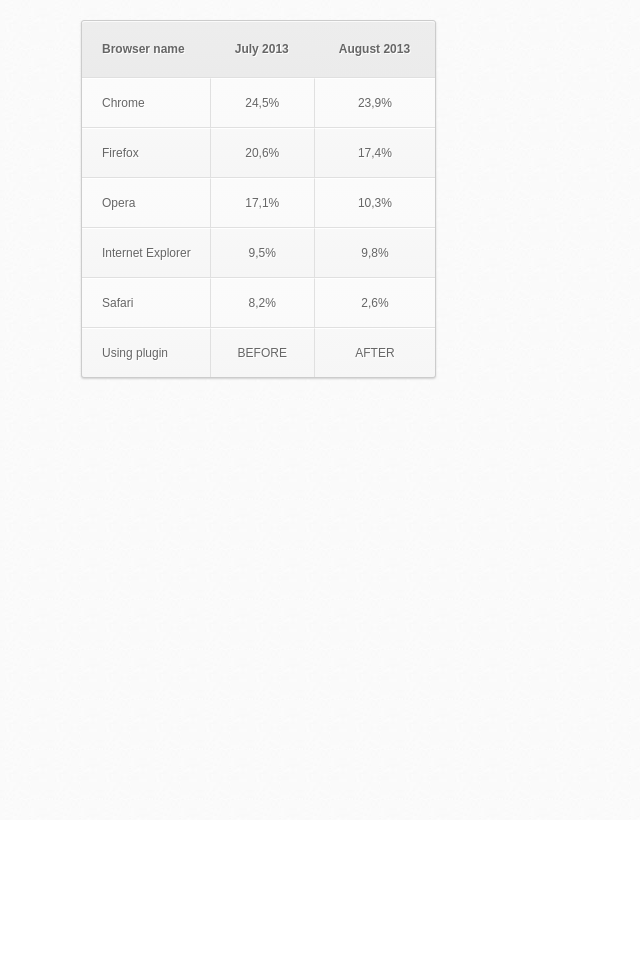
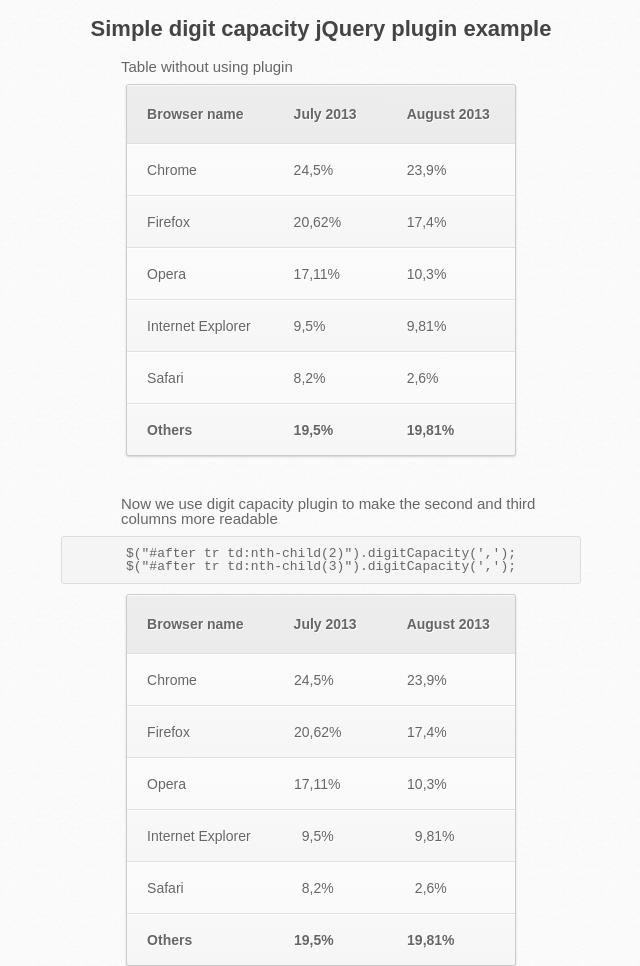
Before and after one commit to anton-permiakov/digitCapacity, a plain HTML site: page index.html in a window 1280 px wide. Shown: the whole page, without its empty margins (319-959 px from the left). Before the commit the page ends 820 px from the top, so only its background shows below. Drawn offline with nearby package versions, Linux system fonts and the light colour scheme.

Commit message:
digitCapacity plugin example

```diff
--- a/index.html
+++ b/index.html
@@ -42,6 +42,26 @@ body{
 	margin:0 auto;
 	width:520px;
 }
+h2{
+	color: #444;
+	font-size: 22px;
+	text-align: center;
+}
+p{
+	margin-left: 60px;
+	color: #666;
+	font-size: 15px;
+}
+code{
+	padding: 10px;
+	background: #f5f5f5;
+	text-align: center;
+	display: block;
+	border-radius: 3px;
+	border: 1px solid #DDD;
+	margin-top: 10px;
+	color: #666;
+}
 a:link {
 	color: #666;
 	font-weight: bold;
@@ -80,10 +100,10 @@ table a:hover {
 table {
 	font-family:Arial, Helvetica, sans-serif;
 	color:#666;
-	font-size:12px;
+	font-size:14px;
 	text-shadow: 1px 1px 0px #fff;
 	background:#eaebec;
-	margin:20px;
+	margin:10px auto 40px;
 	border:#ccc 1px solid;
 
 	-moz-border-radius:3px;
@@ -118,8 +138,8 @@ table tr:first-child th:last-child{
 	border-top-right-radius:3px;
 }
 table tr{
-	text-align: center;
-	padding-left:20px;
+	text-align: left;
+	padding-left:30px;
 }
 table tr td:first-child{
 	text-align: left;
@@ -127,10 +147,10 @@ table tr td:first-child{
 	border-left: 0;
 }
 table tr td {
-	padding:18px;
+	padding:18px 18px 18px 25px;
 	border-top: 1px solid #ffffff;
 	border-bottom:1px solid #e0e0e0;
-	border-left: 1px solid #e0e0e0;
+	border-left: 0;
 
 	background: #fafafa;
 	background: -webkit-gradient(linear, left top, left bottom, from(#fbfbfb), to(#fafafa));
@@ -143,6 +163,7 @@ table tr.even td{
 }
 table tr:last-child td{
 	border-bottom:0;
+	font-weight: bold;
 }
 table tr:last-child td:first-child{
 	-moz-border-radius-bottomleft:3px;
@@ -165,18 +186,42 @@ table tr:hover td{
 </head>
 
 <body>
-
+<h2>Simple digit capacity jQuery plugin example</h2>
+<p>Table without using plugin</p>
 <table cellspacing='0'> <!-- cellspacing='0' is important, must stay -->
 	<tr><th>Browser name</th><th>July 2013</th><th>August 2013</th></tr><!-- Table Header -->
 
 <tr><td>Chrome</td><td>24,5%</td><td>23,9%</td></tr><!-- Table Row -->
-	<tr class='even'><td>Firefox</td><td>20,6%</td><td>17,4%</td></tr><!-- Darker Table Row -->
+	<tr class='even'><td>Firefox</td><td>20,62%</td><td>17,4%</td></tr><!-- Darker Table Row -->
 
-	<tr><td>Opera</td><td>17,1%</td><td>10,3%</td></tr>
-	<tr class='even'><td>Internet Explorer</td><td>9,5%</td><td>9,8%</td></tr>
+	<tr><td>Opera</td><td>17,11%</td><td>10,3%</td></tr>
+	<tr class='even'><td>Internet Explorer</td><td>9,5%</td><td>9,81%</td></tr>
 
     <tr><td>Safari</td><td>8,2%</td><td>2,6%</td></tr>
-	<tr class='even'><td>Using plugin</td><td>BEFORE</td><td>AFTER</td></tr>
+	<tr class='even'><td>Others</td><td>19,5%</td><td>19,81%</td></tr>
 </table>
+<p>Now we use digit capacity plugin to make the second and third columns more readable</p>
+<code>
+	$("#after tr td:nth-child(2)").digitCapacity(',');<br/>
+	$("#after tr td:nth-child(3)").digitCapacity(',');
+</code>
+<table id="after" cellspacing='0'> <!-- cellspacing='0' is important, must stay -->
+	<tr><th>Browser name</th><th>July 2013</th><th>August 2013</th></tr><!-- Table Header -->
+
+<tr><td>Chrome</td><td>24,5%</td><td>23,9%</td></tr><!-- Table Row -->
+	<tr class='even'><td>Firefox</td><td>20,62%</td><td>17,4%</td></tr><!-- Darker Table Row -->
+
+	<tr><td>Opera</td><td>17,11%</td><td>10,3%</td></tr>
+	<tr class='even'><td>Internet Explorer</td><td>9,5%</td><td>9,81%</td></tr>
+
+    <tr><td>Safari</td><td>8,2%</td><td>2,6%</td></tr>
+	<tr class='even'><td>Others</td><td>19,5%</td><td>19,81%</td></tr>
+</table>
+<script src="http://ajax.googleapis.com/ajax/libs/jquery/1.11.0/jquery.min.js"></script>
+<script src="jquery.digitCapacity.js"></script>
+<script>
+	$("#after tr td:nth-child(2)").digitCapacity(',');
+	$("#after tr td:nth-child(3)").digitCapacity(',');
+</script>
 </body>
 </html>
--- /dev/null
+++ b/jquery.digitCapacity.js
@@ -0,0 +1,18 @@
+(function($) {
+    $.fn.digitCapacity = function(devider) {
+        var spWidth = 0;
+        var selCell = this;
+        if (selCell.children('span').length <= 0) {
+            selCell.each(function() {
+                if ($(this).text().match(/[0-9]/)) {
+                    var numList = $(this).text().split(devider);
+                    $(this).html('<span style="text-align: right; display: inline-block">' + numList[0] + '</span><span style="text-align:left">' + devider + numList[1] + '</span>');
+                    if (spWidth < $(this).children('span:nth-child(1)').width()) {
+                        spWidth = $(this).children('span:nth-child(1)').width();
+                    }
+                }
+            });
+            $(selCell).children("span:nth-child(1)").width(spWidth);
+        };
+    };
+})(jQuery);
```
